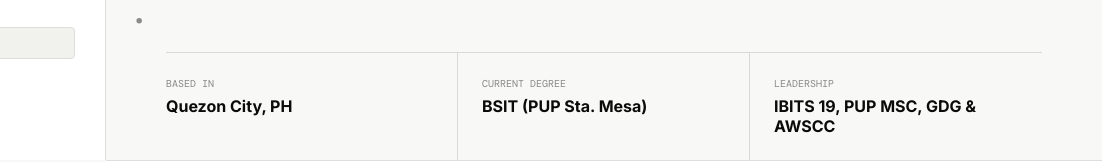
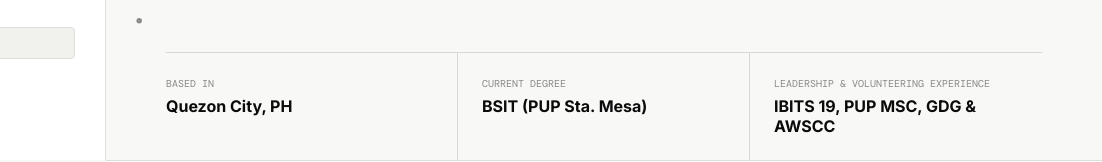
Before and after one commit to Jamieeowt/Gerolao__Portfolio, a plain HTML site: page index.html in a window 1280 px wide. Shown: the part 640-802 px from the top of the page, 178-1280 px from the left. Drawn offline with nearby package versions, Linux system fonts and the light colour scheme.

Commit message:
html update

```diff
--- a/index.html
+++ b/index.html
@@ -132,7 +132,7 @@
             <div class="quick-facts">
               <div><span>Based in</span><strong>Quezon City, PH</strong></div>
               <div><span>Current Degree</span><strong>BSIT (PUP Sta. Mesa)</strong></div>
-              <div><span>Leadership</span><strong>IBITS 19, PUP MSC, GDG & AWSCC</strong></div>
+              <div><span>Leadership & Volunteering Experience</span><strong>IBITS 19, PUP MSC, GDG & AWSCC</strong></div>
             </div>
           </section>
 
```
